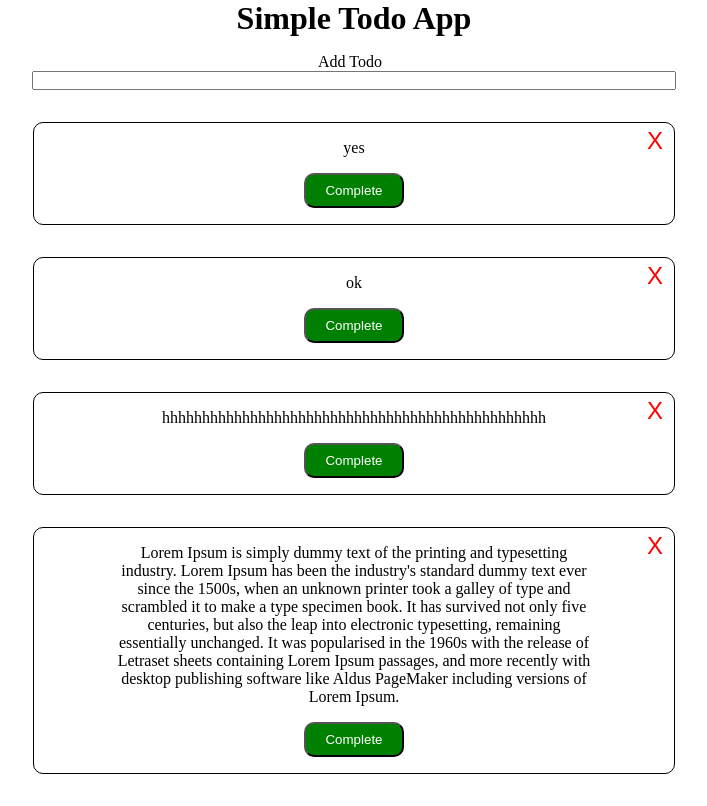
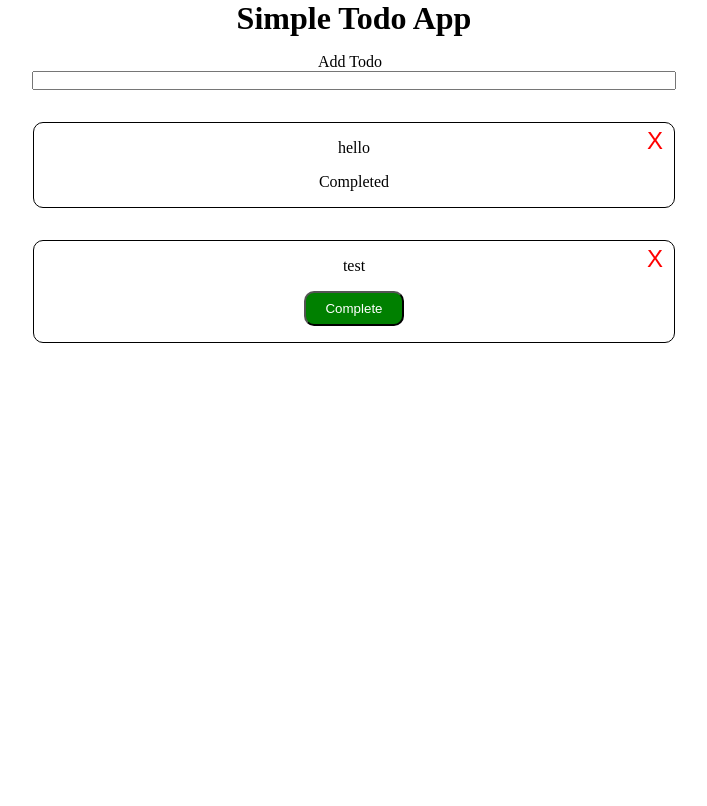
Before and after one commit to derrickholleman/simple-todo-app, a React (Create React App) app: page / in a window 1280 px wide. Shown: the whole page, without its empty margins (286-993 px from the left). Built offline with nearby package versions, Linux system fonts and the light colour scheme; data requests are answered from the project's data file.

Commit message:
fixed post bug, uninstall uuid cause json server automatically generates unique ids

```diff
--- a/package.json
+++ b/package.json
@@ -40,7 +40,6 @@
     ]
   },
   "devDependencies": {
-    "concurrently": "^7.0.0",
-    "uuid": "^8.3.2"
+    "concurrently": "^7.0.0"
   }
 }
--- a/src/App.js
+++ b/src/App.js
@@ -2,10 +2,8 @@
 import { getTodos, createTodo, deleteTodo } from "./utils/api";
 import Todo from "./Todo";
 import "./App.css";
-import { v4 as uuidv4 } from "uuid";
 
 const initialFormState = {
-  id: uuidv4(),
   text: "",
   isCompleted: false,
 };
@@ -31,9 +29,8 @@
 
   const handleSubmit = (e) => {
     e.preventDefault();
-    createTodo(formData)
+    createTodo(formData).then(loadTodos);
     setFormData({ ...initialFormState });
-    window.location.reload(false);
   };
 
   const handleDelete = (id) => {
--- a/todos.json
+++ b/todos.json
@@ -1,24 +1,14 @@
 {
   "todos": [
     {
-      "id": "0eeafb33-8cd2-4d69-8a64-28ae3d805658",
-      "text": "yes",
-      "isCompleted": false
+      "text": "hello",
+      "isCompleted": true,
+      "id": 4
     },
     {
-      "id": "37e1c85e-eca1-428f-a4ae-37c0b6bc32db",
-      "text": "ok",
-      "isCompleted": false
-    },
-    {
-      "id": "80dc1f41-4978-4a8b-b737-5d84571d1bc0",
-      "text": "hhhhhhhhhhhhhhhhhhhhhhhhhhhhhhhhhhhhhhhhhhhhhhhh",
-      "isCompleted": false
-    },
-    {
-      "id": "aa79a515-dfff-4823-9fb9-8feb38452773",
-      "text": "Lorem Ipsum is simply dummy text of the printing and typesetting industry. Lorem Ipsum has been the industry's standard dummy text ever since the 1500s, when an unknown printer took a galley of type and scrambled it to make a type specimen book. It has survived not only five centuries, but also the leap into electronic typesetting, remaining essentially unchanged. It was popularised in the 1960s with the release of Letraset sheets containing Lorem Ipsum passages, and more recently with desktop publishing software like Aldus PageMaker including versions of Lorem Ipsum.",
-      "isCompleted": false
+      "text": "test",
+      "isCompleted": false,
+      "id": 7
     }
   ]
 }
```
